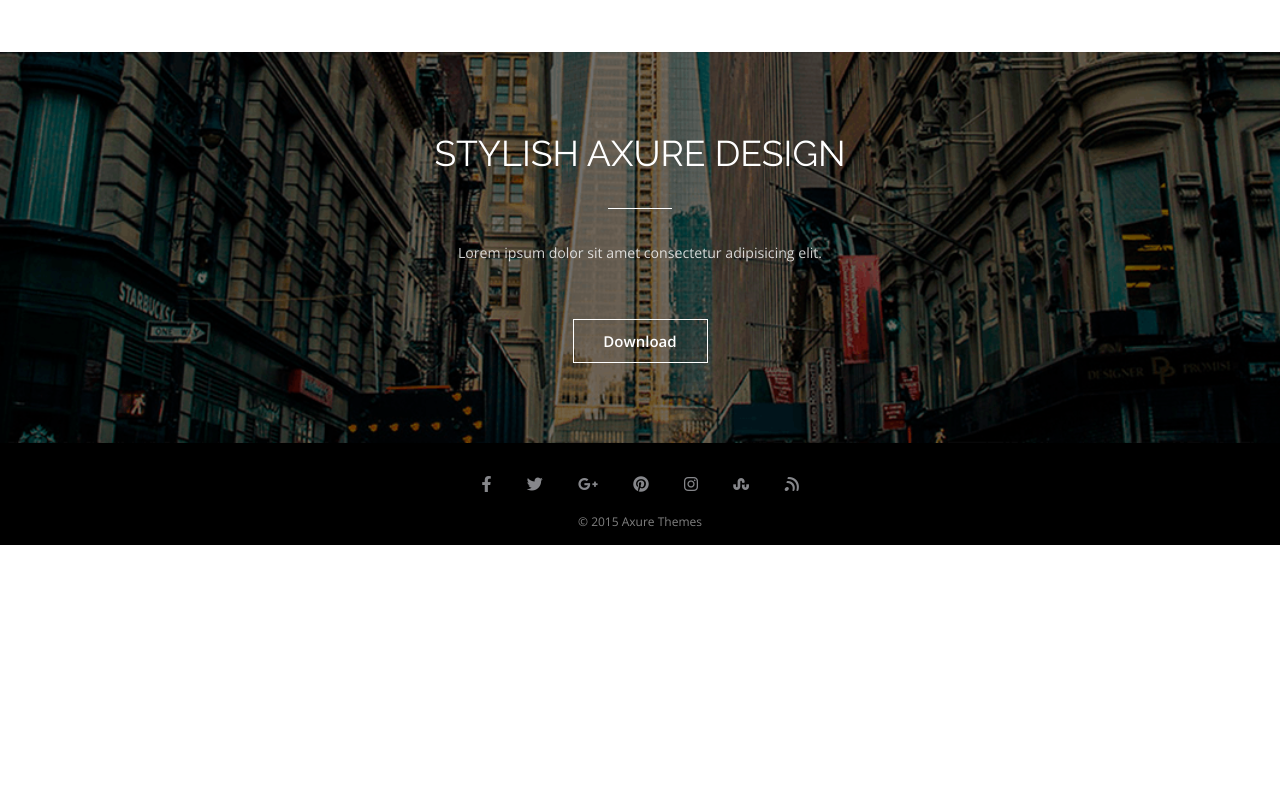
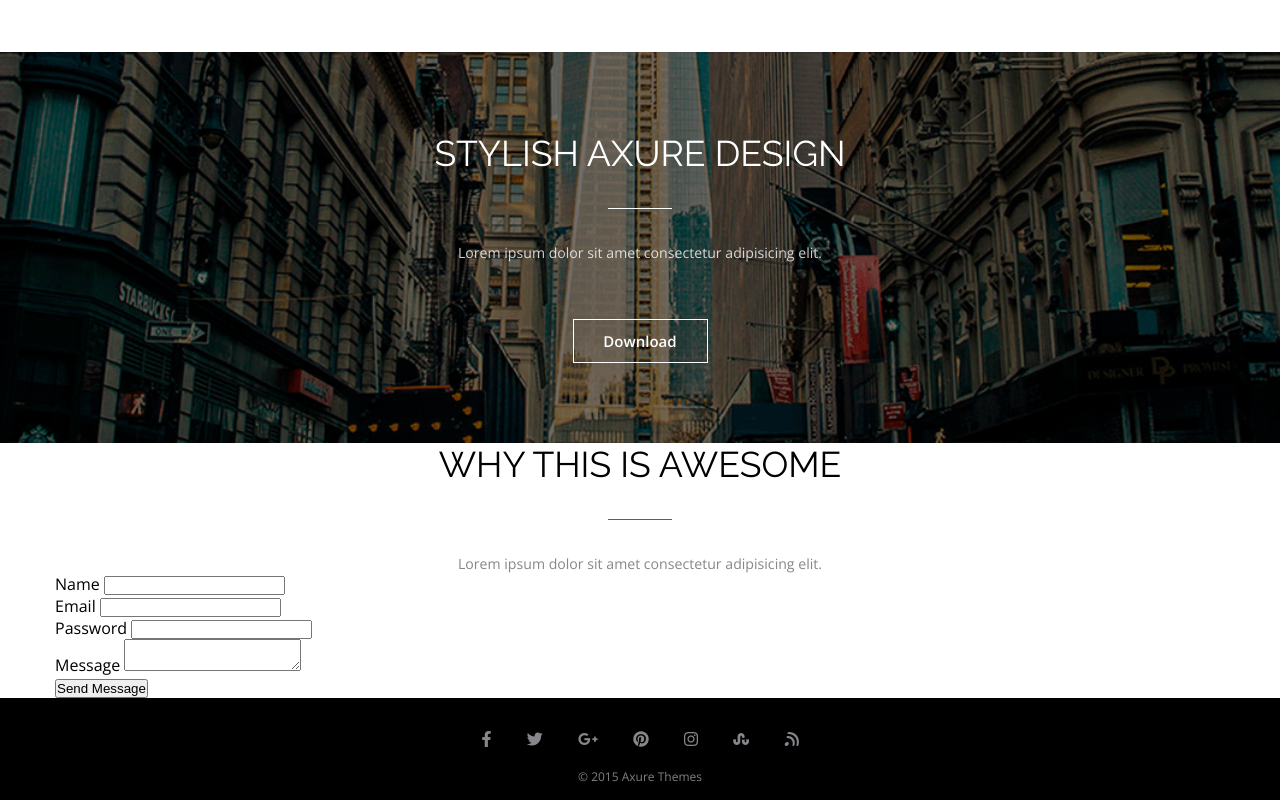
Before and after one commit to AnastasiaVasilets/FE036-onl-AnastasiaVasilets, a plain HTML site: page Landing/index.html in a window 1280 px wide. Shown: the part 3229-4029 px from the top of the page. Before the commit the page ends 3774 px from the top, so only its background shows below. Drawn offline with nearby package versions, Linux system fonts and the light colour scheme.

Commit message:
Update index.html

```diff
--- a/Landing/index.html
+++ b/Landing/index.html
@@ -318,7 +318,7 @@
             </div>
         </div>
     </section>
-    <!--<section id="contact">
+    <section id="contact">
         <div class="container" id="contact__container">
             <h2 class = "title"> Why this is awesome </h2>
             <div class="description" id="contact__description">
@@ -348,7 +348,7 @@
                 <button type="submit" class="contact__form-button">Send Message</button>
               </form>
         </div>
-    </section>-->
+    </section>
     <footer id="footer">
         <div class="container">
             <nav class="footer__nav">
```
